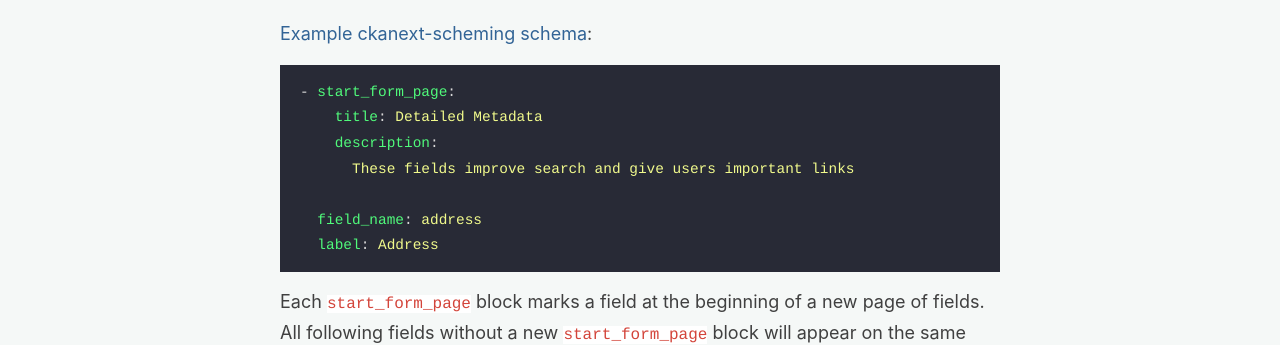
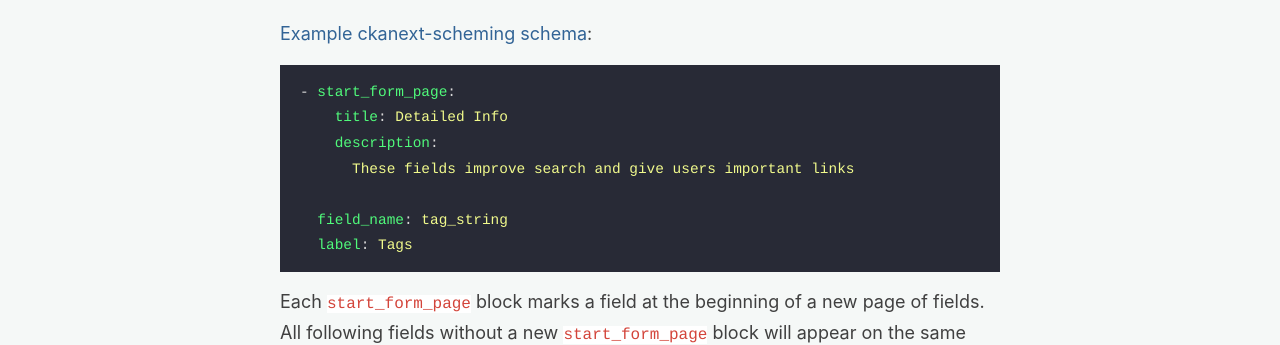
Before and after one commit to wardi/wardi.github.io, a Jekyll site: the page built from _posts/2022-11-24-scheming-formpages.md, in a window 1280 px wide. Shown: the part 572-917 px from the top of the page. Built offline with Jekyll 4.4.1, drawn with Linux system fonts in a browser that asks for light colours.

Commit message:
use text from actual example

````diff
--- a/_posts/2022-11-24-scheming-formpages.md
+++ b/_posts/2022-11-24-scheming-formpages.md
@@ -18,12 +18,12 @@
 
 ```yaml
 - start_form_page:
-    title: Detailed Metadata
+    title: Detailed Info
     description:
       These fields improve search and give users important links
 
-  field_name: address
-  label: Address
+  field_name: tag_string
+  label: Tags
 ```
 
 Each `start_form_page` block marks a field at the beginning of a new page of fields.
````
